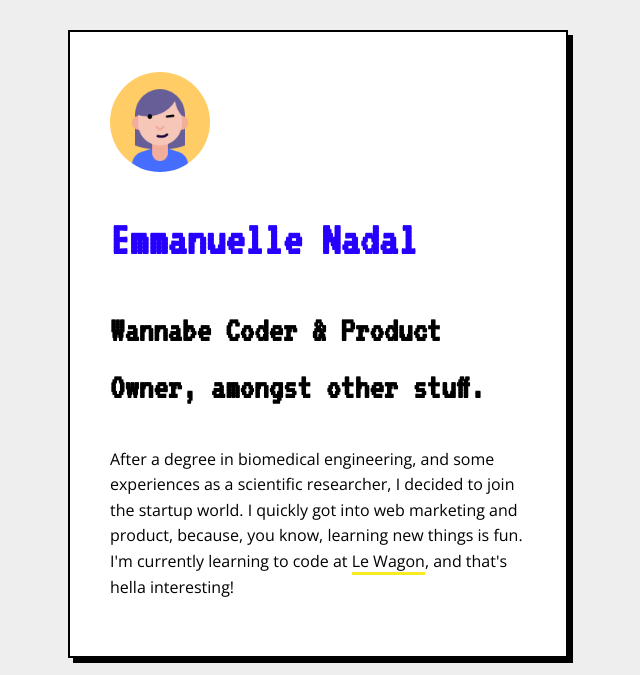
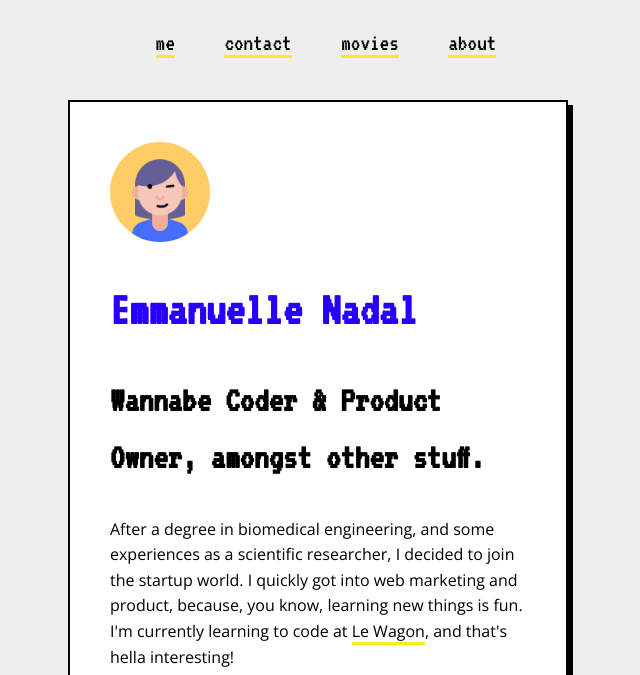
Before and after one commit to EmmanuelleN/profile, a plain HTML site: page index.html in a window 1280 px wide. Shown: the top 675 px of the page, without its empty margins (322-962 px from the left). Drawn offline with nearby package versions, Linux system fonts and the light colour scheme.

Commit message:
enhanced my profile with a fixed topbar

```diff
--- a/index.html
+++ b/index.html
@@ -9,20 +9,29 @@
   <link href="https://fonts.googleapis.com/css?family=Open+Sans" rel="stylesheet">
 </head>
 <body>
+  <nav class="menu-fixed">
+  <ul class="list-inline center">
+    <li><a href="#me">me</a></li>
+    <li><a href="#contact">contact</a></li>
+    <li><a href="#movies">movies</a></li>
+    <li><a href="#about">about</a></li>
+  </ul>
+</nav>
+
   <div class="container">
-    <div class="card">
+    <div class="card" id="me">
       <img src="./images/avatar.png" alt="yup, that's me" style="width:100px;height:100px;" class="image-circle">
       <h1>Emmanuelle Nadal</h1>
       <h2>Wannabe Coder & Product Owner, amongst other stuff.</h2>
       <p>After a degree in biomedical engineering, and some experiences as a scientific researcher, I decided to join the startup world. I quickly got into web marketing and product, because, you know, learning new things is fun. I'm currently learning to code at <a href="https://www.lewagon.com/fr" target="_blank">Le Wagon</a>, and that's hella interesting!</p>
     </div>
-    <div class="card">
+    <div class="card" id="contact">
       <ul class="list-inline center">
         <li><a href="https://www.facebook.com/emmanuelle.nadal" target="_blank"><i class="fab fa-facebook-square"></i> Facebook</a></li>
         <li><a href="https://www.linkedin.com/in/emmanuellenadal/" target="_blank"><i class="fab fa-linkedin"></i> Linkedin</a></li>
       </ul>
     </div>
-    <div class="card">
+    <div class="card" id="movies">
       <h2>🍿 My favorite movies</h2>
       <table>
         <tbody>
@@ -65,10 +74,11 @@
         </tbody>
       </table>
     </div>
-    <div class="card">
+    <div class="card" id="about">
       <h2>✌️ About this page</h2>
       <p>This page has been coded during my bootcamp at Le Wagon. It also demonstrates my love for crappy 90s websites.</p>
     </div>
   </div>
+
 </body>
 </html>
--- a/style.css
+++ b/style.css
@@ -34,9 +34,11 @@ a:hover {
   background: #F9EA22;
 }
 
+
 .container {
   width: 500px;
   margin: 30px auto;
+  margin-top: 100px;
 }
 
 .card {
@@ -78,6 +80,21 @@ a:hover {
   padding: 0px 0px 10px 10px;
 }
 
+.menu-fixed {
+  overflow: hidden;
+  position: fixed;
+  top: 0;
+  width: 100%;
+  height: 80px;
+  background: #EEEEEE;
+}
+
+nav ul {
+  font-family: 'VT323', monospace;
+  font-size: 24px;
+  padding-top: 0px;
+}
+
 @media (max-width: 960px) {
   /* For a screen < 960px, this CSS will be read */
   .container {
```
